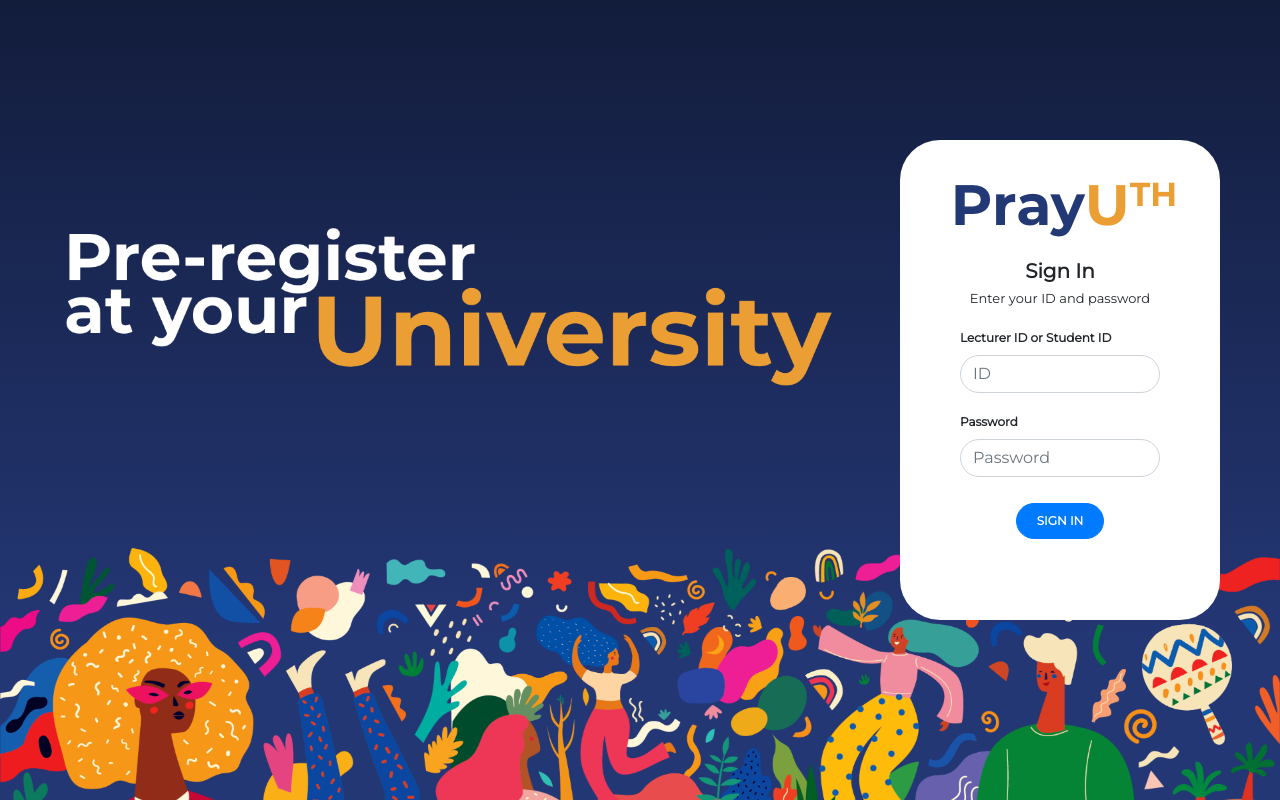
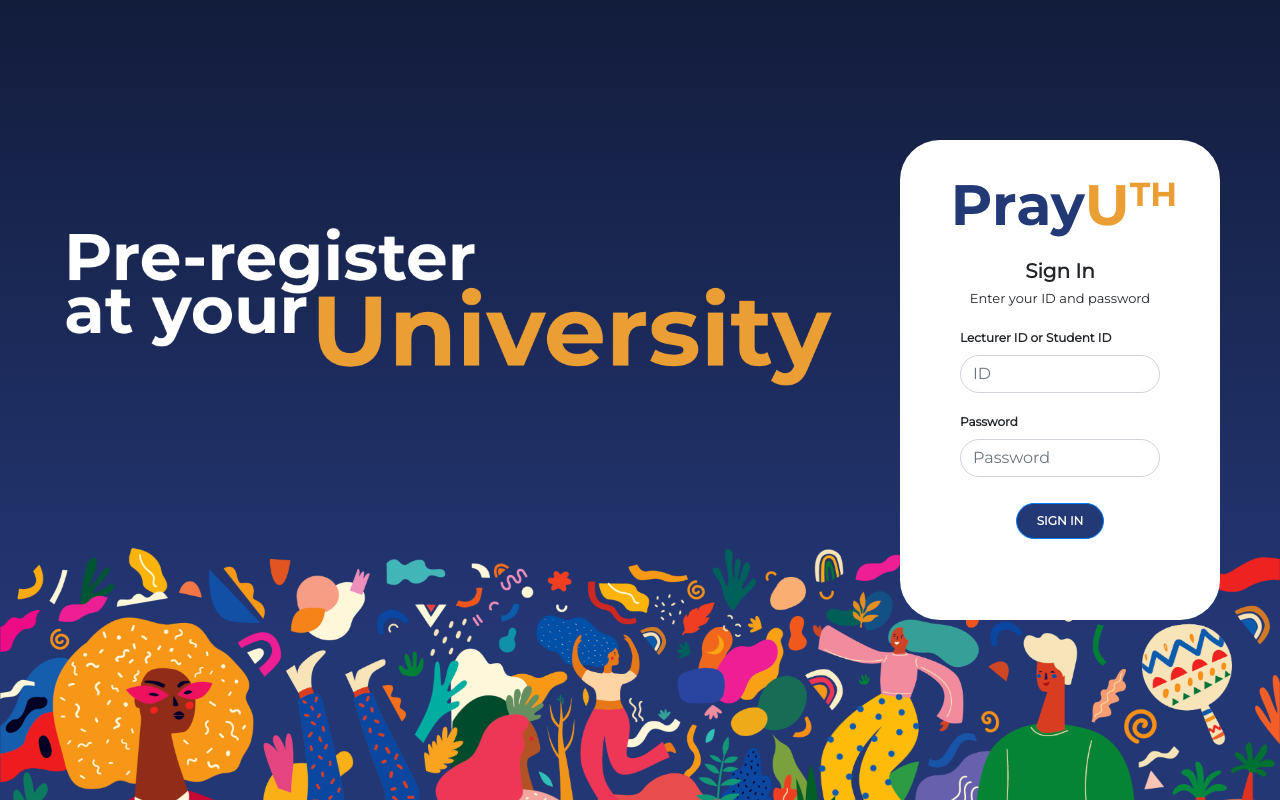
Before and after one commit to nickkcin02/pre-register, a PHP site: page / in a window 1280 px wide. Run offline with PHP 8.4, Linux system fonts and the light colour scheme.

Commit message:
1 file modified

```diff
--- a/index.php
+++ b/index.php
@@ -78,16 +78,14 @@
        <div class="form-group" >
         <label for="username" style="font-size: 12px; font-weight: bold;">Lecturer ID or Student ID</label>
         <input type="text" class="form-control" id="username" aria-describedby="emailHelp" name="username" placeholder="ID" style="border-radius: 20px">
-        <small id="usernameHelp" class="form-text text-muted"></small>
       </div>
       <div class="form-group">
         <label for="password" style="font-size: 12px; font-weight: bold;">Password</label>
-        <input type="password" class="form-control" id="password" name="password" placeholder="Password" >
-        <small id="passwordHelp" class="form-text text-muted"></small>
+        <input type="password" class="form-control" id="password" name="password" placeholder="Password">
       </div>
     </form>
     <div align="center">
-      <button type = "btn" class="btn btn-primary btn-lg" style="width: 40%; border-radius: 20px; font-size: 12px; font-weight: bold;" id="button">SIGN IN</button>
+      <button type = "btn" class="btn btn-primary btn-lg" style="width: 40%; border-radius: 20px; font-size: 12px; font-weight: bold; background-color: #233975;" id="button">SIGN IN</button>
     </div>
   </div>
 
@@ -102,18 +100,18 @@
       var password = document.getElementById("password").value;
       var check = 1;
       if (username == "" || username == null) {
-        document.getElementById("usernameHelp").innerHTML = "Please enter username!";
+        document.getElementById("username").style.border = "2px solid #C61038";
         check = 0;
       }
       else {
-        document.getElementById("usernameHelp").innerHTML = "";
+        document.getElementById("username").innerHTML = "";
       }
       if (password == "" || password == null) {
-        document.getElementById("passwordHelp").innerHTML = "Please enter password!";
+        document.getElementById("password").style.border = "2px solid #C61038";
         check = 0;
       }
       else {
-        document.getElementById("passwordHelp").innerHTML = "";
+        document.getElementById("password").innerHTML = "";
       }
 
       console.log(password)
```
